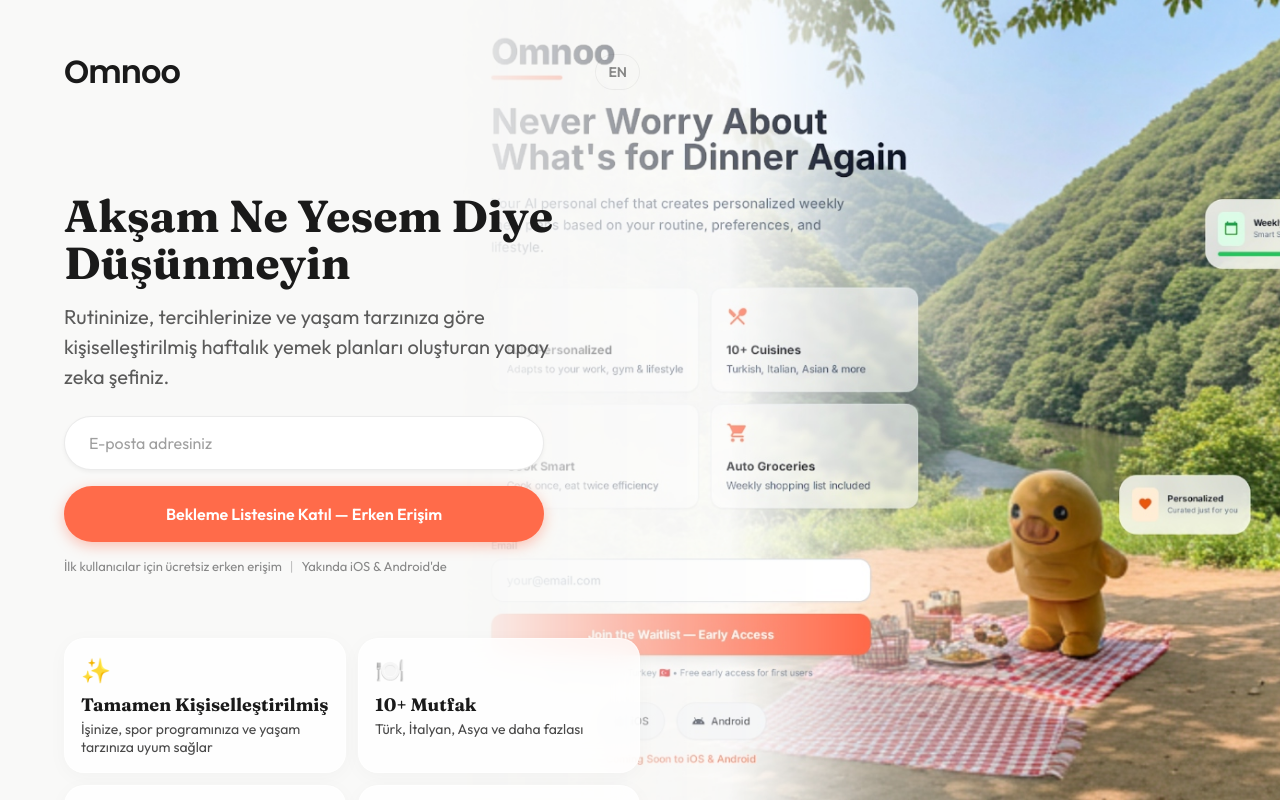
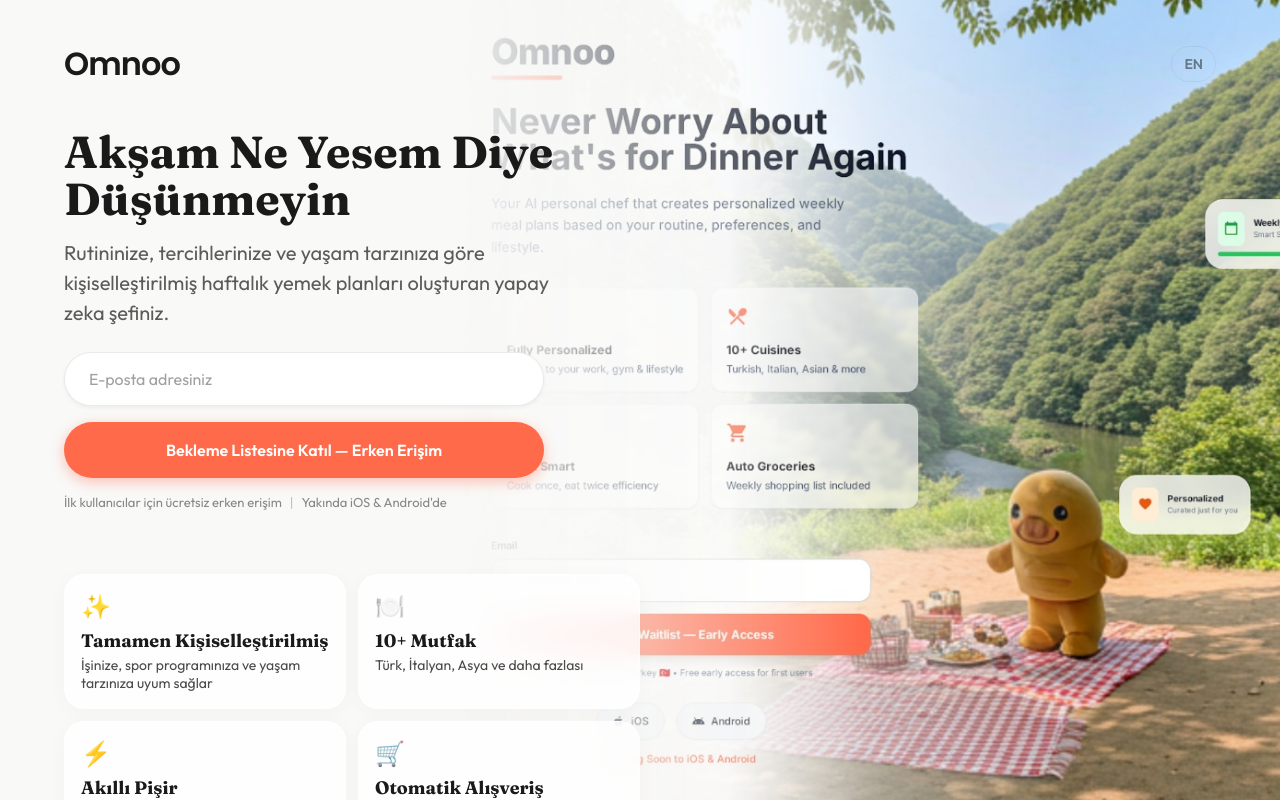
Before and after one commit to togay-aytemiz/omnoo-landing, a Next.js app: page / in a window 1280 px wide. Built offline with nearby package versions, Linux system fonts and the light colour scheme.

Commit message:
Revert header width and reduce height

```diff
--- a/src/components/LandingPage.module.css
+++ b/src/components/LandingPage.module.css
@@ -156,8 +156,7 @@
         /* Reduce header margin */
         flex-shrink: 0;
         width: 100%;
-        max-width: 50%;
-        /* Align with mainContent width */
+        /* Reverted max-width per user request */
     }
 
     .mainContent {
--- a/src/components/layout/Header.module.css
+++ b/src/components/layout/Header.module.css
@@ -2,8 +2,10 @@
     display: flex;
     justify-content: space-between;
     align-items: center;
-    padding: var(--spacing-lg) 0;
-    margin-bottom: var(--spacing-2xl);
+    padding: var(--spacing-md) 0;
+    /* Reduced from lg to md */
+    margin-bottom: 0;
+    /* Let container handle margin */
     width: 100%;
 }
 
```
